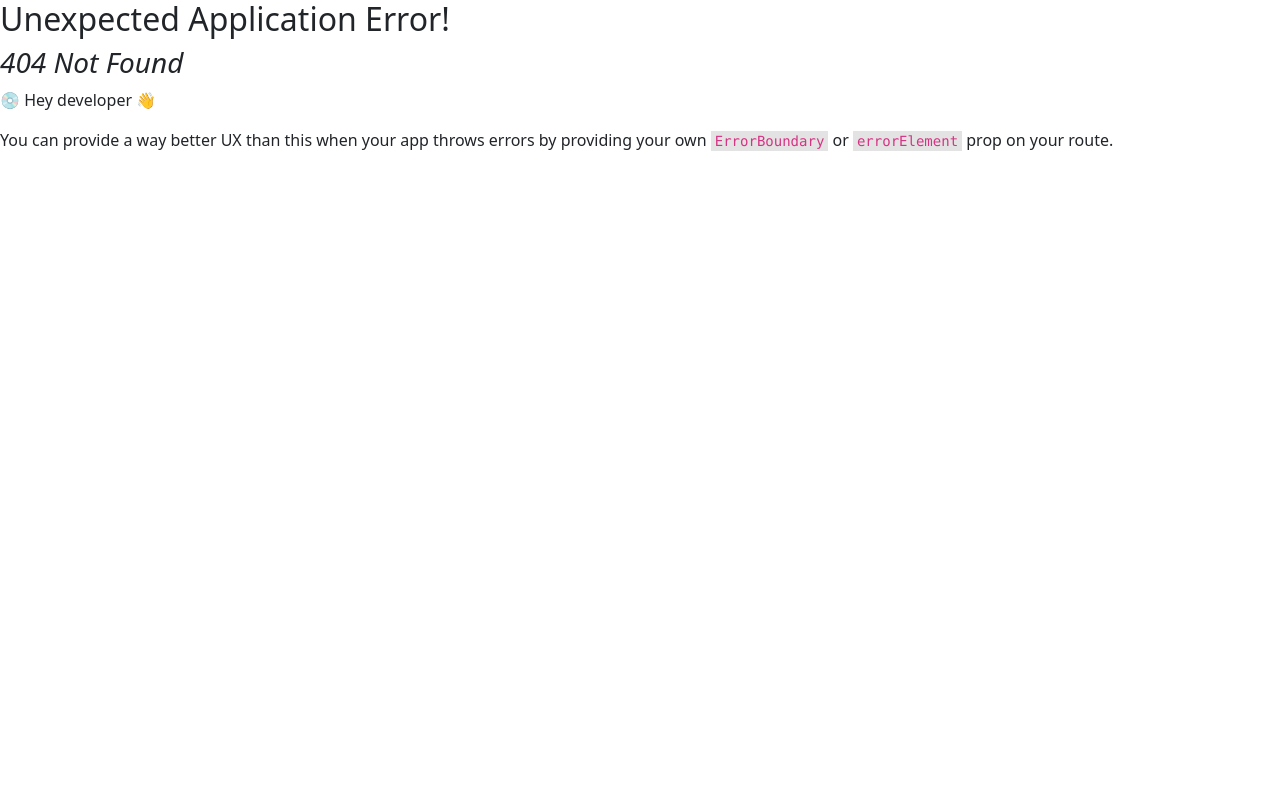
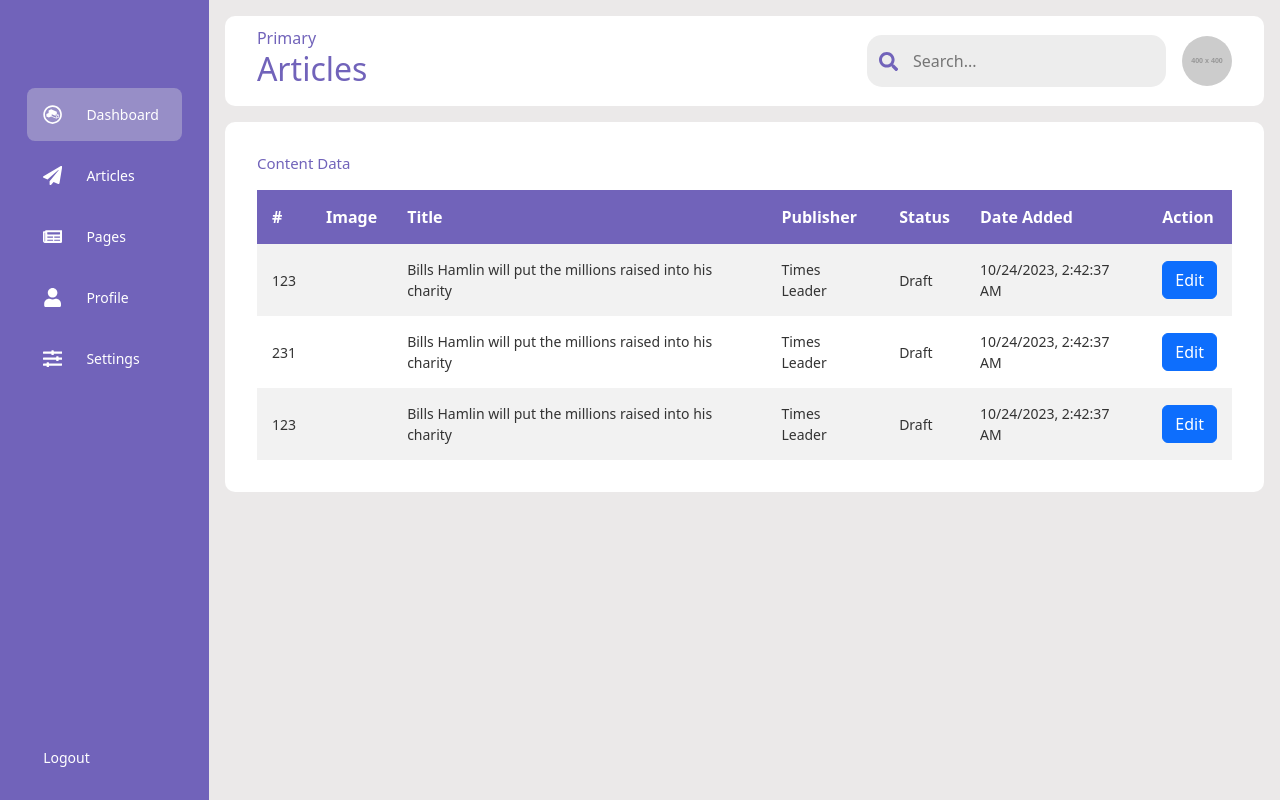
Before and after one commit to skoolboi434/react-dashboard, a React (Create React App) app: page /articles in a window 1280 px wide. Before the commit this address had no page. Built offline with nearby package versions, Linux system fonts and the light colour scheme.

Commit message:
Page titles updated

```diff
--- a/package.json
+++ b/package.json
@@ -7,7 +7,6 @@
     "@testing-library/react": "^13.4.0",
     "@testing-library/user-event": "^13.5.0",
     "bootstrap": "^5.3.2",
-    "boxicons": "^2.1.4",
     "react": "^18.2.0",
     "react-bootstrap": "^2.9.1",
     "react-dom": "^18.2.0",
--- a/src/components/PageWrap.jsx
+++ b/src/components/PageWrap.jsx
@@ -1,7 +1,11 @@
-import React from 'react';
+import React, { useEffect } from 'react';
 
-const PageWrap = ({ children }) => {
-  return <div className='dashboard-container'>{children}</div>;
+const PageWrap = props => {
+  useEffect(() => {
+    document.title = `${props.title}`;
+    window.scrollTo(0, 0);
+  }, []);
+  return <div className='dashboard-container'>{props.children}</div>;
 };
 
 export default PageWrap;
--- /dev/null
+++ b/src/components/SearchBar.jsx
@@ -0,0 +1,22 @@
+import React from 'react';
+import { FaSearch } from 'react-icons/fa';
+
+const SearchBar = ({ title }) => {
+  return (
+    <div className='header-container'>
+      <div className='header-title'>
+        <span>Primary</span>
+        <h2>{title}</h2>
+      </div>
+      <div className='user-info'>
+        <div className='search-box'>
+          <FaSearch />
+          <input type='text' placeholder='Search...' />
+        </div>
+        <img src='https://placehold.co/400' alt='' />
+      </div>
+    </div>
+  );
+};
+
+export default SearchBar;
--- a/src/components/SidebarMenu.jsx
+++ b/src/components/SidebarMenu.jsx
@@ -14,7 +14,7 @@ const SidebarMenu = () => {
           </Link>
         </li>
         <li>
-          <Link to='/'>
+          <Link to='/articles'>
             <FaPaperPlane />
             <span>Articles</span>
           </Link>
@@ -39,7 +39,6 @@ const SidebarMenu = () => {
         </li>
         <li className='logout'>
           <Link to='/'>
-            <FaSlidersH />
             <span>Logout</span>
           </Link>
         </li>
--- /dev/null
+++ b/src/components/content/PostsList.jsx
@@ -0,0 +1,65 @@
+import React, { useEffect, useState } from 'react';
+import { Link } from 'react-router-dom';
+import { Button } from 'react-bootstrap';
+
+const PostsList = () => {
+  return (
+    <div className='content-list-container'>
+      <div className='table-wrapper'>
+        <h3 className='heading'>Content Data</h3>
+        <div className='table-container'>
+          <table>
+            <thead>
+              <tr>
+                <th>#</th>
+                <th>Image</th>
+                <th>Title</th>
+                <th>Publisher</th>
+                <th>Status</th>
+                <th>Date Added</th>
+                <th>Action</th>
+              </tr>
+            </thead>
+            <tbody>
+              <tr>
+                <td>123</td>
+                <td></td>
+                <td>Bills Hamlin will put the millions raised into his charity</td>
+                <td>Times Leader</td>
+                <td>Draft</td>
+                <td>{new Date().toLocaleString()}</td>
+                <td>
+                  <Button variant='primary'>Edit</Button>
+                </td>
+              </tr>
+              <tr>
+                <td>231</td>
+                <td></td>
+                <td>Bills Hamlin will put the millions raised into his charity</td>
+                <td>Times Leader</td>
+                <td>Draft</td>
+                <td>{new Date().toLocaleString()}</td>
+                <td>
+                  <Button variant='primary'>Edit</Button>
+                </td>
+              </tr>
+              <tr>
+                <td>123</td>
+                <td></td>
+                <td>Bills Hamlin will put the millions raised into his charity</td>
+                <td>Times Leader</td>
+                <td>Draft</td>
+                <td>{new Date().toLocaleString()}</td>
+                <td>
+                  <Button variant='primary'>Edit</Button>
+                </td>
+              </tr>
+            </tbody>
+          </table>
+        </div>
+      </div>
+    </div>
+  );
+};
+
+export default PostsList;
--- a/src/index.js
+++ b/src/index.js
@@ -8,6 +8,7 @@ import reportWebVitals from './reportWebVitals';
 import HomeScreen from './screens/HomeScreen';
 import LoginScreen from './screens/LoginScreen';
 import RegisterScreen from './screens/RegisterScreen';
+import ArticlesScreen from './screens/ArticlesScreen';
 
 const router = createBrowserRouter(
   createRoutesFromElements(
@@ -15,6 +16,7 @@ const router = createBrowserRouter(
       <Route index={true} path='/' element={<HomeScreen />} />
       <Route path='/login' element={<LoginScreen />} />
       <Route path='/register' element={<RegisterScreen />} />
+      <Route path='/articles' element={<ArticlesScreen />} />
     </Route>
   )
 );
--- /dev/null
+++ b/src/screens/ArticlesScreen.jsx
@@ -0,0 +1,21 @@
+import React from 'react';
+import PageWrap from '../components/PageWrap';
+import SidebarMenu from '../components/SidebarMenu';
+import PostsList from '../components/content/PostsList';
+import SearchBar from '../components/SearchBar';
+
+const ArticlesScreen = () => {
+  return (
+    <>
+      <PageWrap title='React Dashboard || Articles'>
+        <SidebarMenu />
+        <div className='content-container'>
+          <SearchBar title='Articles' />
+          <PostsList />
+        </div>
+      </PageWrap>
+    </>
+  );
+};
+
+export default ArticlesScreen;
--- a/src/screens/HomeScreen.jsx
+++ b/src/screens/HomeScreen.jsx
@@ -1,28 +1,17 @@
 import React from 'react';
-import { Button } from 'react-bootstrap';
-import { FaSearch, FaPaperPlane, FaNewspaper } from 'react-icons/fa';
+import { FaPaperPlane, FaNewspaper } from 'react-icons/fa';
 import PageWrap from '../components/PageWrap';
 import SidebarMenu from '../components/SidebarMenu';
+import SearchBar from '../components/SearchBar';
+import PostsList from '../components/content/PostsList';
 
 const HomeScreen = () => {
   return (
     <>
-      <PageWrap>
+      <PageWrap title='React Dashboard || Dashboard'>
         <SidebarMenu />
         <div className='content-container'>
-          <div className='header-container'>
-            <div className='header-title'>
-              <span>Primary</span>
-              <h2>Dashboard</h2>
-            </div>
-            <div className='user-info'>
-              <div className='search-box'>
-                <FaSearch />
-                <input type='text' placeholder='Search...' />
-              </div>
-              <img src='https://placehold.co/400' alt='' />
-            </div>
-          </div>
+          <SearchBar title='Dashboard' />
           <div className='card-container'>
             <h3 className='main-title'>Today's Data</h3>
             <div className='card-wrapper'>
@@ -67,59 +56,7 @@ const HomeScreen = () => {
             </div>
           </div>{' '}
           {/* End Card Container */}
-          <div className='table-wrapper'>
-            <h3 className='heading'>Content Data</h3>
-            <div className='table-container'>
-              <table>
-                <thead>
-                  <tr>
-                    <th>#</th>
-                    <th>Image</th>
-                    <th>Title</th>
-                    <th>Publisher</th>
-                    <th>Status</th>
-                    <th>Date Added</th>
-                    <th>Action</th>
-                  </tr>
-                </thead>
-                <tbody>
-                  <tr>
-                    <td>123</td>
-                    <td></td>
-                    <td>Bills Hamlin will put the millions raised into his charity</td>
-                    <td>Times Leader</td>
-                    <td>Draft</td>
-                    <td>{new Date().toLocaleString()}</td>
-                    <td>
-                      <Button variant='primary'>Edit</Button>
-                    </td>
-                  </tr>
-                  <tr>
-                    <td>231</td>
-                    <td></td>
-                    <td>Bills Hamlin will put the millions raised into his charity</td>
-                    <td>Times Leader</td>
-                    <td>Draft</td>
-                    <td>{new Date().toLocaleString()}</td>
-                    <td>
-                      <Button variant='primary'>Edit</Button>
-                    </td>
-                  </tr>
-                  <tr>
-                    <td>123</td>
-                    <td></td>
-                    <td>Bills Hamlin will put the millions raised into his charity</td>
-                    <td>Times Leader</td>
-                    <td>Draft</td>
-                    <td>{new Date().toLocaleString()}</td>
-                    <td>
-                      <Button variant='primary'>Edit</Button>
-                    </td>
-                  </tr>
-                </tbody>
-              </table>
-            </div>
-          </div>
+          <PostsList />
         </div>
       </PageWrap>
     </>
--- a/src/screens/LoginScreen.jsx
+++ b/src/screens/LoginScreen.jsx
@@ -7,9 +7,9 @@ const LoginScreen = () => {
     <div className='center'>
       <h1>Login</h1>
       <Form className='login-form'>
-        <Form.Group className='mb-3 input-field' controlId='email'>
-          <Form.Label>Email</Form.Label>
-          <Form.Control type='text' placeholder='Enter Email' required />
+        <Form.Group className='mb-3 input-field' controlId='username'>
+          <Form.Label>Username</Form.Label>
+          <Form.Control type='text' placeholder='Enter username' required />
         </Form.Group>
         <Form.Group className='mb-3 input-field' controlId='password'>
           <Form.Label>Password</Form.Label>
--- a/src/screens/RegisterScreen.jsx
+++ b/src/screens/RegisterScreen.jsx
@@ -7,17 +7,17 @@ const RegisterScreen = () => {
     <div className='center'>
       <h1>Register</h1>
       <Form className='register-form'>
+        <Form.Group className='mb-3 input-field' controlId='username'>
+          <Form.Label>Username</Form.Label>
+          <Form.Control type='text' placeholder='Enter a username' required />
+        </Form.Group>
         <Form.Group className='mb-3 input-field' controlId='email'>
           <Form.Label>Email</Form.Label>
           <Form.Control type='email' placeholder='Enter Email' required />
         </Form.Group>
         <Form.Group className='mb-3 input-field' controlId='password'>
           <Form.Label>Password</Form.Label>
-          <Form.Control type='password' placeholder='Enter Password' required />
-        </Form.Group>
-        <Form.Group className='mb-3 input-field' controlId='confirm_password'>
-          <Form.Label>Confirm Password</Form.Label>
-          <Form.Control type='password' placeholder='Confirm Password' required />
+          <Form.Control type='password' placeholder='Create Password' required />
         </Form.Group>
         <Button type='submit'>Register</Button>
         <div className='signup-link mt-3'>
```
Also changed, not shown: src/components/content/ArticlesList.jsx (deleted, +0 -40 lines).
